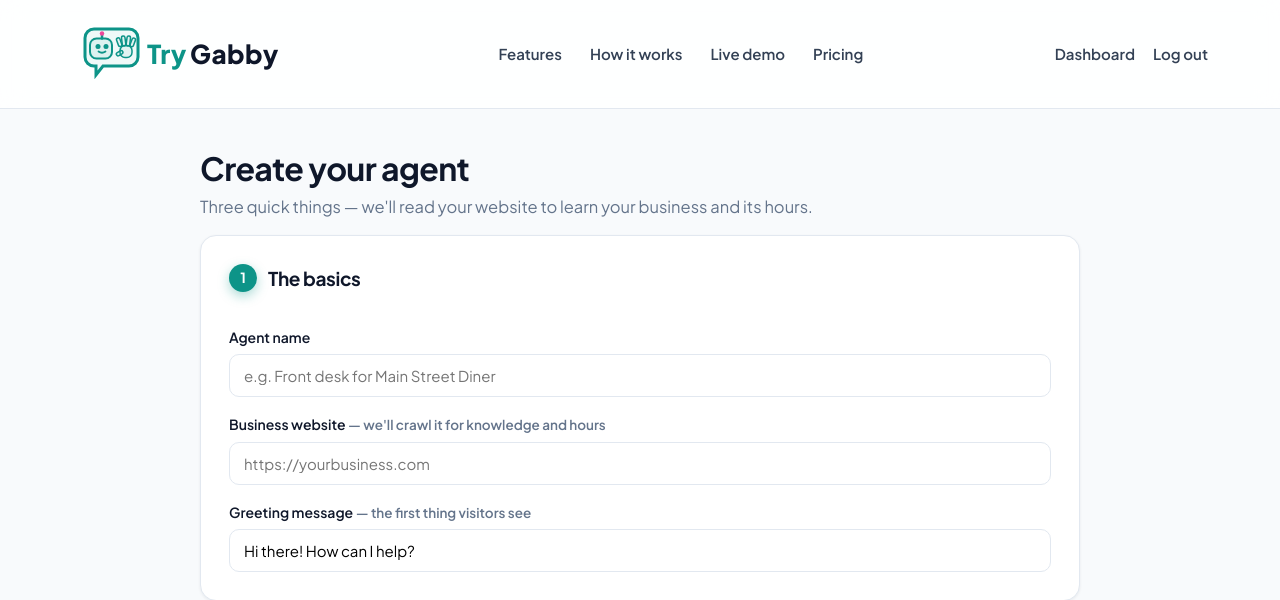
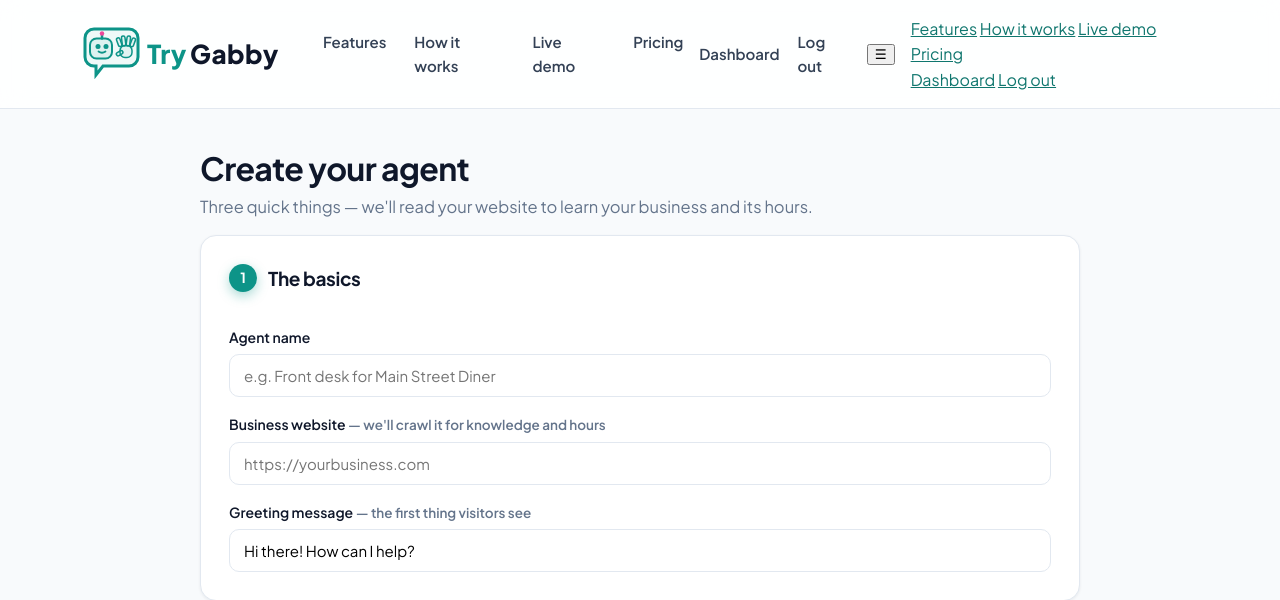
Before and after one commit to forslund2k/gabby, a Flask app: page /agents/new in a window 1280 px wide. Shown: the top 600 px of the page. Run offline with Flask 3, Linux system fonts and the light colour scheme; the visitor is signed in with stand-in values (Sample User, id 1).

Commit message:
Add files via upload

```diff
--- a/templates/base.html
+++ b/templates/base.html
@@ -49,6 +49,21 @@
       {% else %}
         <a class="nav-link" href="/login">Log in</a>
         <a class="btn btn-sm" href="/signup">Get started</a>
+      {% endif %}
+    </div>
+    <button class="nav-menu-btn" id="nav-menu-btn" aria-label="Open menu" aria-expanded="false">☰</button>
+    <div class="nav-menu" id="nav-menu">
+      <a href="/#features">Features</a>
+      <a href="/#how-it-works">How it works</a>
+      <a href="/#demo">Live demo</a>
+      <a href="/pricing">Pricing</a>
+      <div class="nav-menu-sep"></div>
+      {% if session.get("user_id") %}
+        <a href="/dashboard">Dashboard</a>
+        <a href="/logout">Log out</a>
+      {% else %}
+        <a href="/login">Log in</a>
+        <a href="/signup" class="nav-menu-cta">Get started</a>
       {% endif %}
     </div>
   </div>
```
